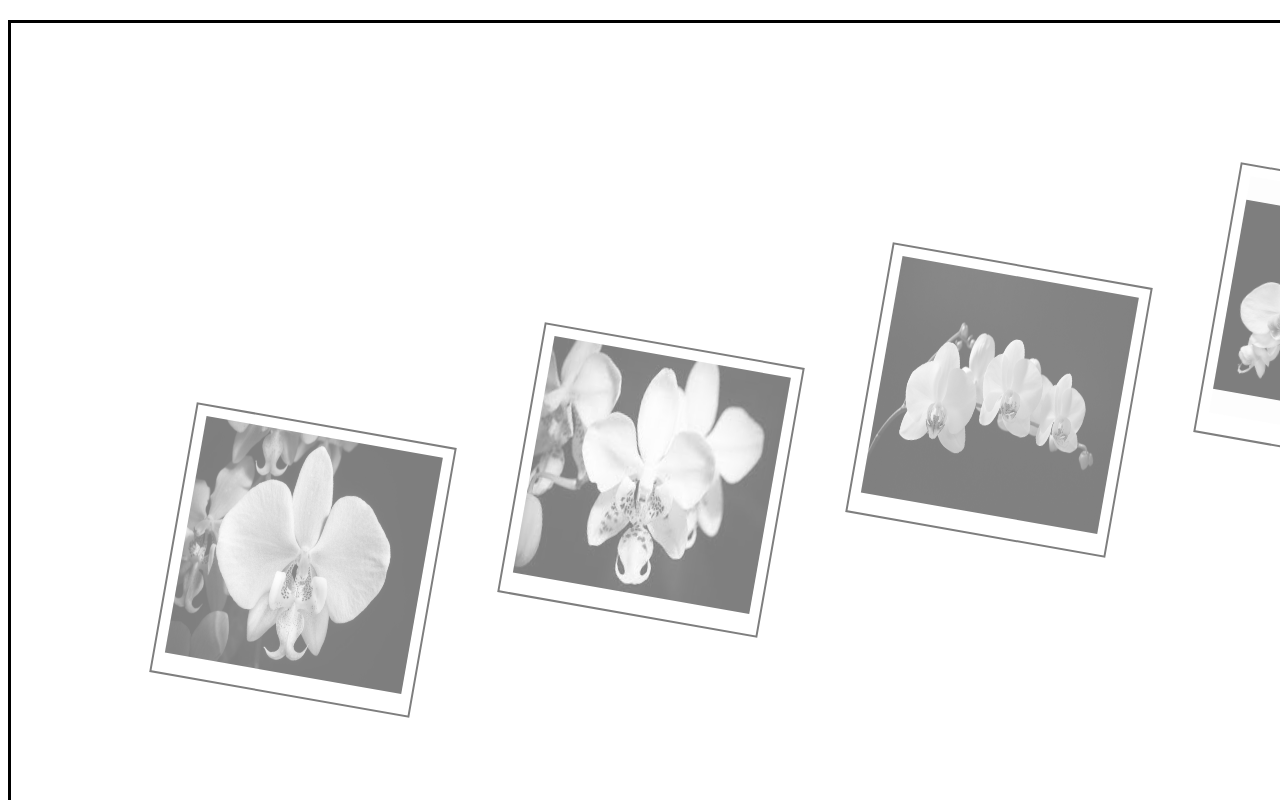
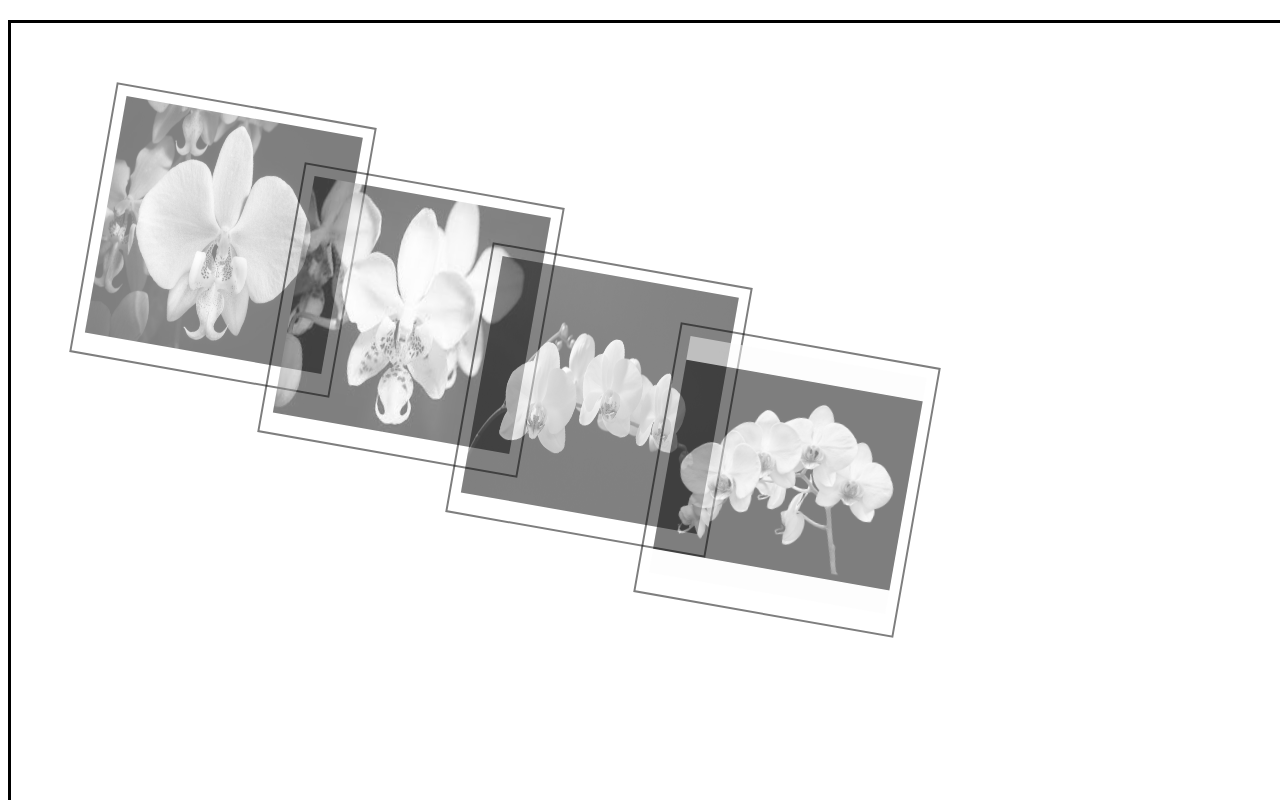
Before and after one commit to erikayanez/Orquid-Gallery, a plain HTML site: page index.html in a window 1280 px wide. Shown: the top 800 px of the page. Drawn offline with Linux system fonts and the light colour scheme.

Commit message:
repair repository

```diff
--- a/style.css
+++ b/css/style.css
@@ -6,7 +6,6 @@
   margin: 20px auto;
 }
 img {
-  position: absolute;
     width: 15rem;
     height: 15rem;
     border: 2px black solid;
@@ -17,23 +16,23 @@ img {
 }
 .pic1 {
   position: relative;
-  top: 25rem;
-  left: 10rem;
+  left: 5rem;
+  top: 5rem;
 }
 .pic2 {
   position: relative;
-  top: 20rem;
-  left: 15rem;
+  top: 10rem;
 }
 .pic3 {
   position: relative;
   top: 15rem;
-  left: 20rem;
+  right: 5rem;
+
 }
 .pic4 {
   position: relative;
-  top: 10rem;
-  left: 25rem;
+  top: 20rem;
+  right: 10rem;
 }
 img:hover {
   transform: rotate(0deg);
--- a/index.html
+++ b/index.html
@@ -5,7 +5,7 @@
     <meta http-equiv="X-UA-Compatible" content="IE=edge">
     <meta name="viewport" content="width=device-width, initial-scale=1.0">
     <title>Orquid Gallery</title>
-    <link rel="stylesheet" href="./style.css">
+    <link rel="stylesheet" href="./css/style.css">
 </head>
 <body>
     <div class="box">
```
